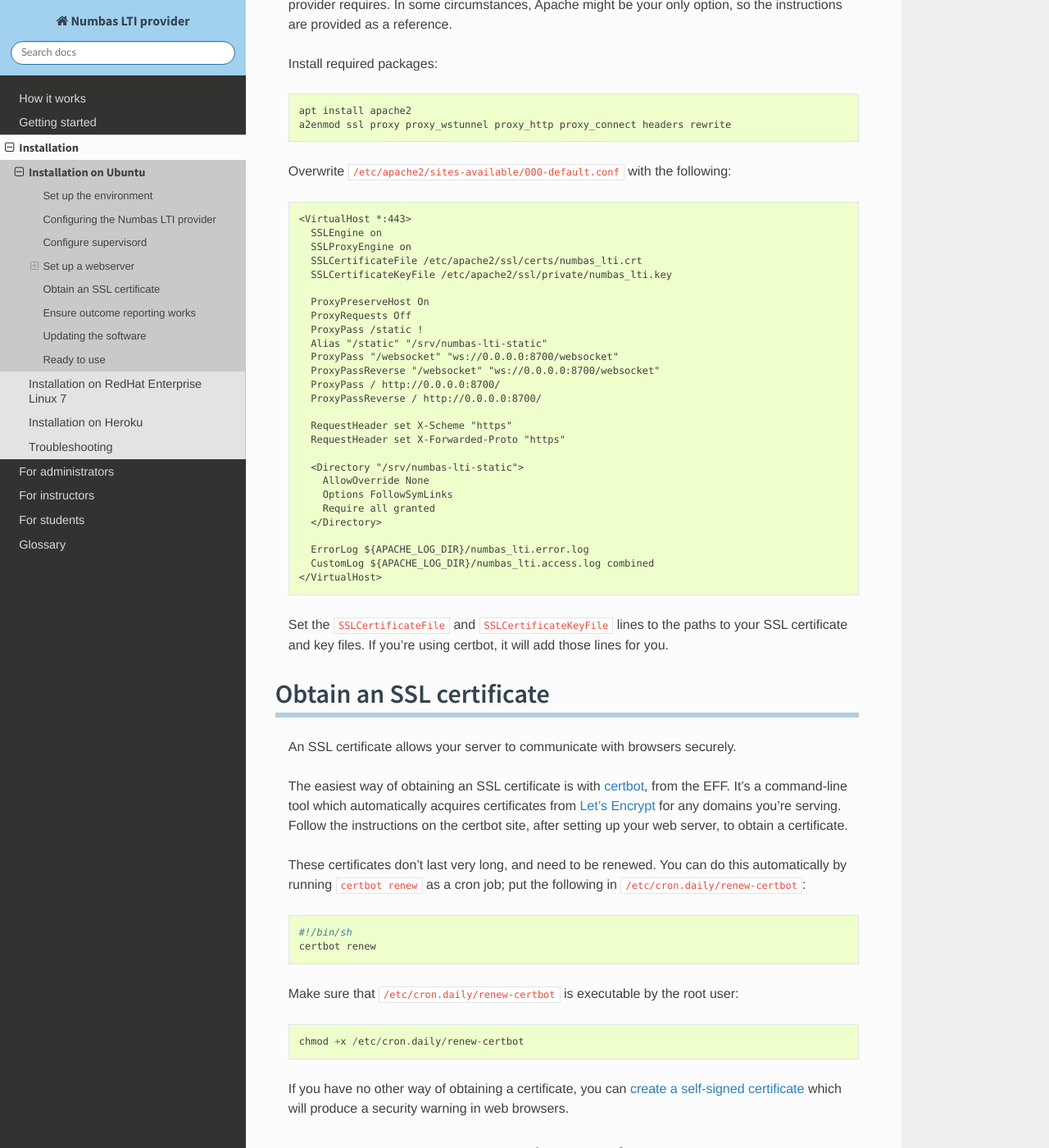
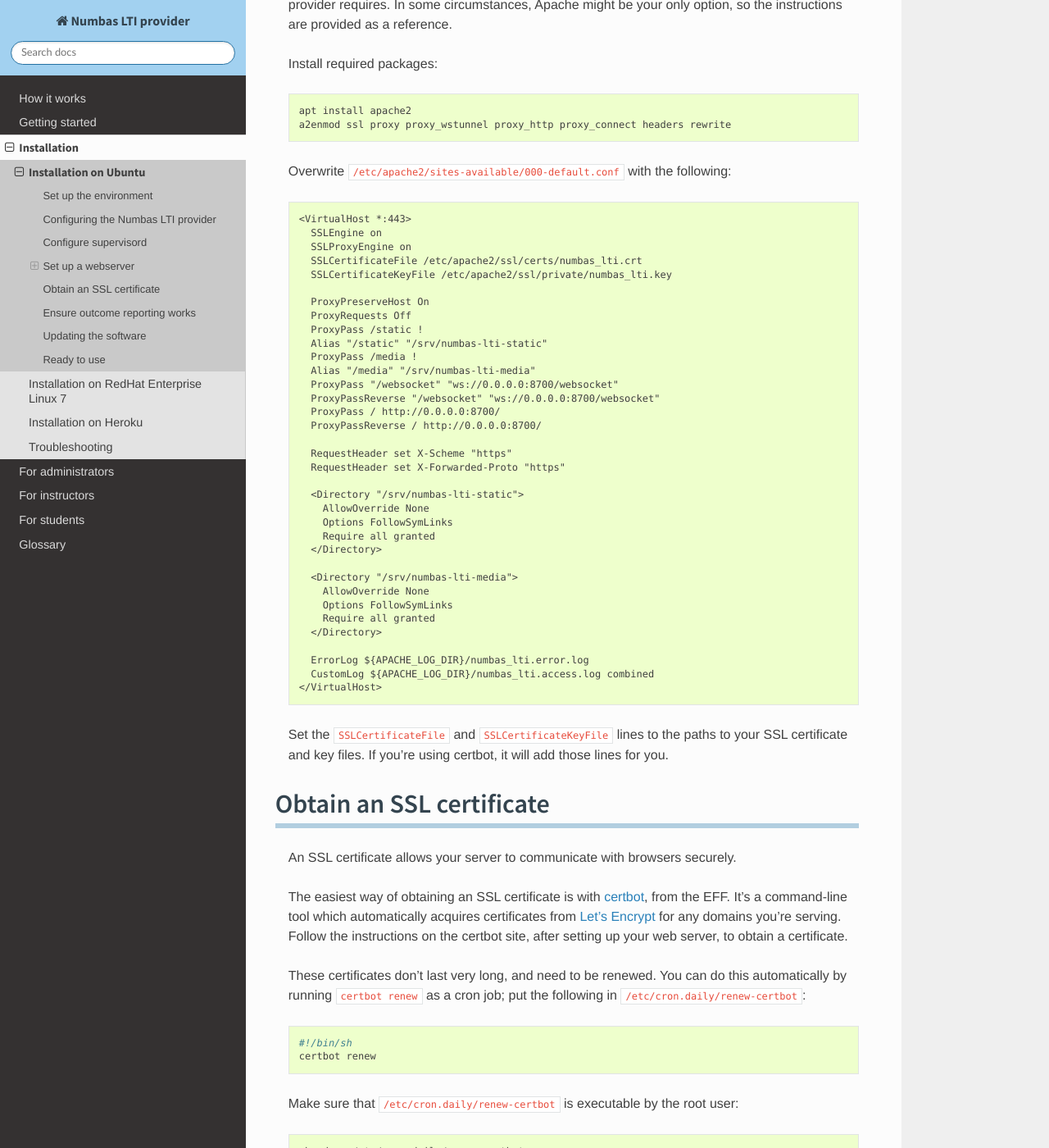
Before and after one commit to numbas/numbas-lti-provider, a Sphinx documentation site: the page built from doc/source/installation/ubuntu.rst, in a window 1280 px wide and 1400 px high, scrolled down 4778 px. Shown: the whole window at 82% size. Built offline with Sphinx 7.4.7 and the Read the Docs theme 2.0.0, drawn with Linux system fonts in a browser that asks for light colours; some web fonts are replaced.

Commit message:
add media directory to apache config

```diff
--- a/doc/source/installation/ubuntu.rst
+++ b/doc/source/installation/ubuntu.rst
@@ -233,6 +233,8 @@ Overwrite :file:`/etc/apache2/sites-available/000-default.conf` with the followi
       ProxyRequests Off
       ProxyPass /static !
       Alias "/static" "/srv/numbas-lti-static"
+      ProxyPass /media !
+      Alias "/media" "/srv/numbas-lti-media"
       ProxyPass "/websocket" "ws://0.0.0.0:8700/websocket"
       ProxyPassReverse "/websocket" "ws://0.0.0.0:8700/websocket"
       ProxyPass / http://0.0.0.0:8700/
@@ -242,6 +244,12 @@ Overwrite :file:`/etc/apache2/sites-available/000-default.conf` with the followi
       RequestHeader set X-Forwarded-Proto "https"
 
       <Directory "/srv/numbas-lti-static">
+        AllowOverride None
+        Options FollowSymLinks
+        Require all granted
+      </Directory>
+
+      <Directory "/srv/numbas-lti-media">
         AllowOverride None
         Options FollowSymLinks
         Require all granted
```
